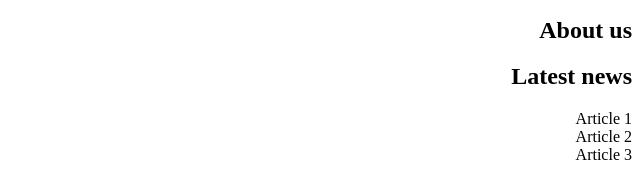
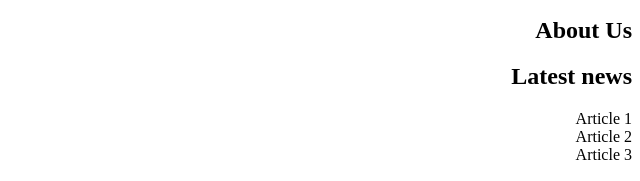
Before and after one commit to Lord-Gusarov/holbertonschool-web_front_end, a plain HTML site: page 0x00-html_advanced/9-index.html in a window 1280 px wide. Shown: the part 296-477 px from the top of the page, 640-1280 px from the left. Drawn offline with Linux system fonts and the light colour scheme.

Commit message:
capitalize h2

```diff
--- a/0x00-html_advanced/9-index.html
+++ b/0x00-html_advanced/9-index.html
@@ -27,7 +27,7 @@
                 <article>Work 3</article>
             </section>
 			<section>
-                <h2>About us</h2>
+                <h2>About Us</h2>
             </section>
 			<section>
                 <h2>Latest news</h2>
```
